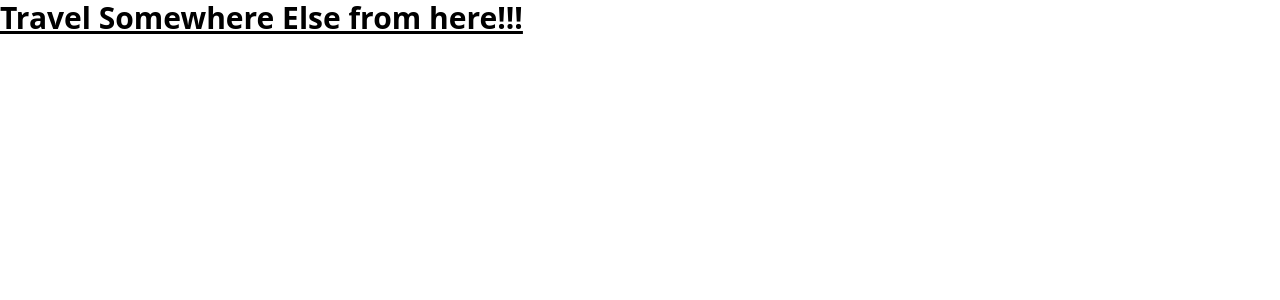
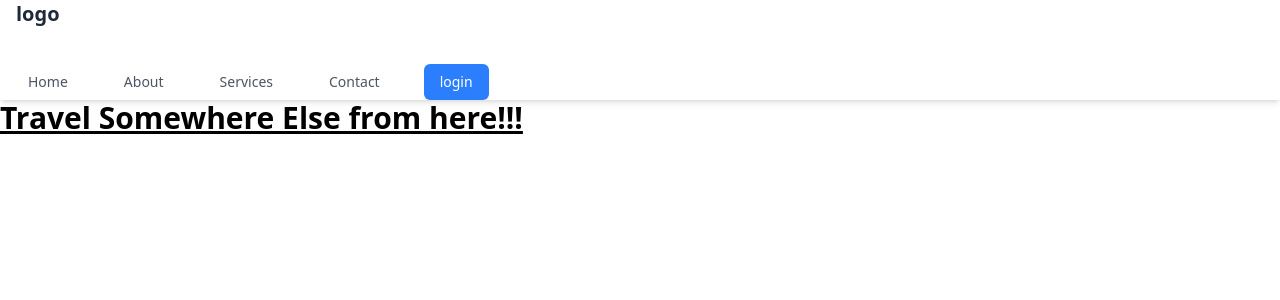
Before and after one commit to MahraibFatima/someWhereElse, a React (Vite) app: page / in a window 1280 px wide. Shown: the top 300 px of the page. Built offline with nearby package versions, Linux system fonts and the light colour scheme.

Commit message:
navbar view added.

```diff
--- a/src/App.jsx
+++ b/src/App.jsx
@@ -1,9 +1,10 @@
 import './App.css'
-
+import Navbar from './components/navbar.jsx';
 function App() {
 
   return (
     <>
+      <Navbar />
       <h1 className="text-3xl font-bold underline">Travel Somewhere Else from here!!!</h1>
     </>
   )
--- /dev/null
+++ b/src/components/navbar.css
@@ -0,0 +1 @@
+@import "tailwindcss";
--- /dev/null
+++ b/src/components/navbar.jsx
@@ -0,0 +1,36 @@
+const Navbar = () => {return (
+
+    <nav className="bg-white shadow-md">
+        <div className="max-w-7xl mx-auto px-4">
+            <div className="flex justify-between h-16">
+                {
+
+                }
+                <div className="flex item-center">
+                    <span className="text-xl font-bold text-gray-800">logo</span>
+                </div>
+            </div>
+
+            <div className="hidden md:flex items-center space-x-8">
+                <a href="#home" className="text-gray-600 hover:text-green-500 px-3 py-2 rounded-md text-sm font-medium">
+                    Home
+                </a>
+                <a href="#about" className="text-gray-600 hover:text-green-500 px-3 py-2 rounded-md text-sm font-medium">
+                    About
+                </a>
+                <a href="#services" className="text-gray-600 hover:text-green-500 px-3 py-2 rounded-md text-sm font-medium">
+                    Services
+                </a>
+                <a href="#contact" className="text-gray-600 hover:text-green-500 px-3 py-2 rounded-md text-sm font-medium">
+                    Contact
+                </a>
+
+                <button className="bg-blue-500 hover:bg-green-600 text-white px-4 py-2 rounded-md text-sm font-medium">
+                    login
+                </button>
+            </div>
+        </div>
+    </nav>
+);};
+
+export default Navbar;
```
